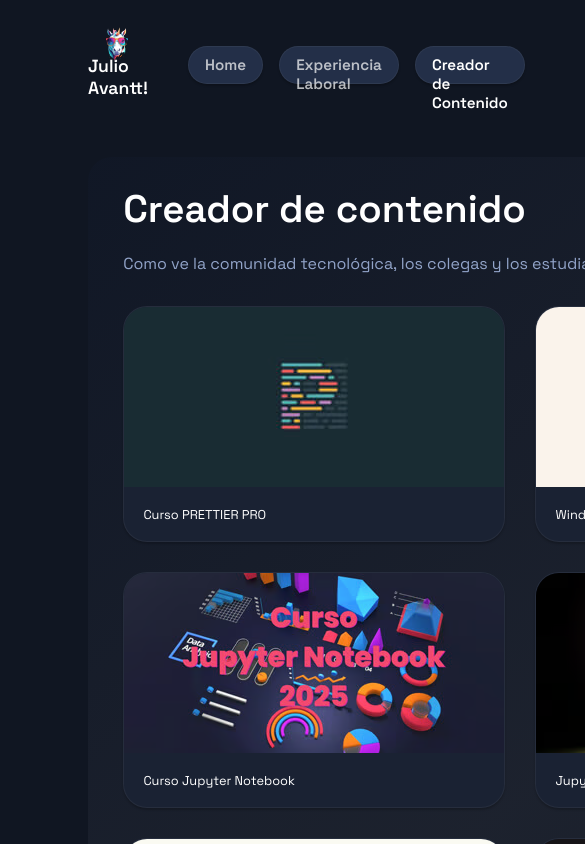
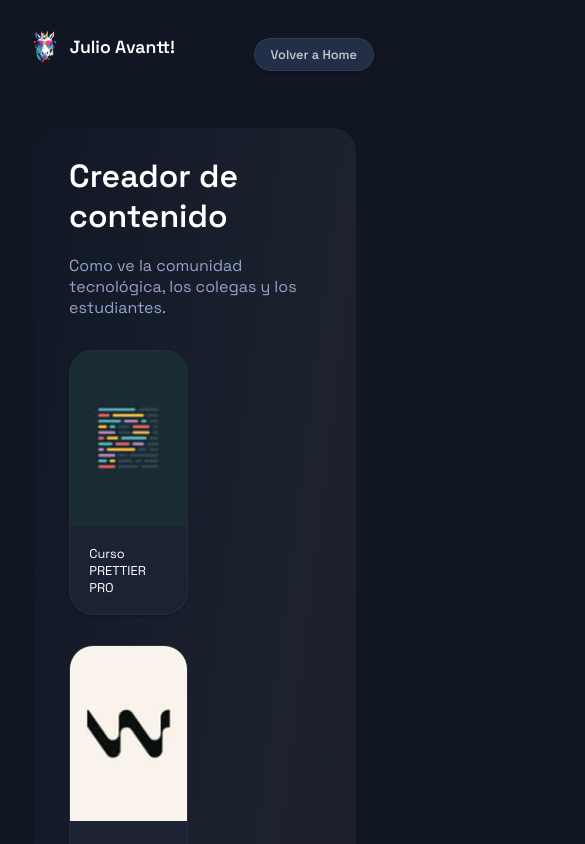
Before and after one commit to julioavantt/julioavantt_web, a React (Vite) app: page /content-creator in a window 390 px wide. Shown: the top 844 px of the page, 585 px wide, since content can reach past the window. Built offline with nearby package versions, Linux system fonts and the light colour scheme.

Commit message:
working: mobile

```diff
--- a/src/components/Block/Block.module.css
+++ b/src/components/Block/Block.module.css
@@ -1,25 +1,11 @@
 .block {
-  background: linear-gradient(
-    to bottom right,
-    rgba(17, 25, 43, 0.4),
-    rgba(138, 138, 150, 0.1),
-    rgba(45, 45, 58, 0.1)
-  );
+  background: linear-gradient(to bottom right,
+      rgba(17, 25, 43, 0.4),
+      rgba(138, 138, 150, 0.1),
+      rgba(45, 45, 58, 0.1));
   padding: 1.5rem 2.2rem 1rem;
   border-radius: 1.5rem;
   color: white;
-}
-
-h3 {
-  font-family: "Space Grotesk", sans-serif;
-  font-optical-sizing: auto;
-  font-weight: 900;
-  font-style: normal;
-  font-size: 2.4rem;
-  margin: 0.2rem 0 1.2rem;
-  display: flex;
-  justify-content: space-between;
-  align-items: center;
 }
 
 p {
@@ -35,7 +21,7 @@
 .pill {
   background-color: #232f48;
   color: var(--primary-color);
-  padding: 0.5rem 1rem 0.4rem;
+  padding: 0.5rem 1rem 1.6rem;
   border-radius: 1.2rem;
   font-size: 0.85rem;
   margin-right: 0.7rem;
@@ -101,3 +87,14 @@
   font-size: 0.9rem;
   color: rgba(255, 255, 255, 0.6);
 }
+
+@media screen and (max-width: 1200px) {
+  h3 {
+    flex-direction: column;
+    gap: 1.1rem;
+  }
+
+  .pills {
+    display: none;
+  }
+}
--- a/src/components/NavBar/NavBar.jsx
+++ b/src/components/NavBar/NavBar.jsx
@@ -18,6 +18,9 @@
       <li>
         <NavLink to="/content-creator">Creador de Contenido</NavLink>
       </li>
+      <li className={styles.return_home}>
+        <NavLink to="/">Volver a Home</NavLink>
+      </li>
     </ul>
   </nav>
 );
--- a/src/components/NavBar/NavBar.module.css
+++ b/src/components/NavBar/NavBar.module.css
@@ -28,13 +28,16 @@
     list-style: none;
     background-color: #232f48;
     color: var(--primary-color);
-    padding: 0.5rem 1rem 0.4rem;
+    padding: 0.5rem 1rem 1.8rem;
     border-radius: 1.2rem;
-    font-size: 0.85rem;
     cursor: pointer;
     height: 1.3rem;
     box-shadow: 0 2px 2px rgba(0, 0, 0, 0.2);
     border: 1px solid rgba(255, 255, 255, 0.05);
+  }
+
+  .return_home {
+    display: none;
   }
 
   a {
@@ -48,3 +51,23 @@
     }
   }
 }
+
+@media screen and (max-width: 1200px) {
+  .list li {
+    padding: 0.2rem 1rem 1.7rem;
+
+    a {
+      font-size: 0.8rem;
+    }
+  }
+}
+
+@media screen and (max-width: 900px) {
+  .list li {
+    display: none;
+  }
+
+  .return_home {
+    display: block !important;
+  }
+}
--- a/src/components/YouTubeCard/YouTubeCard.module.css
+++ b/src/components/YouTubeCard/YouTubeCard.module.css
@@ -23,4 +23,29 @@
   width: 100%;
   height: 180px;
   object-fit: cover;
+  transition: transform 0.2s ease-in-out;
+
+  &:hover {
+    transform: scale(1.035);
+  }
 }
+
+@media screen and (max-width: 1450px) {
+  .card {
+    width: 30.85%;
+  }
+
+  .img {
+    height: 155px;
+  }
+}
+
+@media screen and (max-width: 1200px) {
+  .card {
+    width: 47.1%;
+  }
+
+  .img {
+    height: 175px;
+  }
+}
--- a/src/index.css
+++ b/src/index.css
@@ -23,6 +23,12 @@
   justify-content: left;
 }
 
+* {
+  box-sizing: border-box;
+  padding: 0;
+  margin: 0;
+}
+
 :root {
   font-family: "Space Grotesk", sans-serif;
   font-optical-sizing: auto;
@@ -31,10 +37,7 @@
   text-rendering: optimizeLegibility;
   -webkit-font-smoothing: antialiased;
   -moz-osx-font-smoothing: grayscale;
-  --primary-color: #4a90e2;
-  box-sizing: border-box;
-  padding: 0;
-  margin: 0;
+  --primary-color: #4a90e2
 }
 
 #root {
@@ -77,6 +80,18 @@
   color: white !important;
 }
 
+h3 {
+  font-family: "Space Grotesk", sans-serif;
+  font-optical-sizing: auto;
+  font-weight: 900;
+  font-style: normal;
+  font-size: 2.4rem;
+  margin: 0.2rem 0 1.2rem;
+  display: flex;
+  justify-content: space-between;
+  align-items: center;
+}
+
 .material_symbols-outlined {
   font-variation-settings: "FILL" 0, "wght" 400, "GRAD" 0, "opsz" 24;
   font-size: 1rem;
@@ -94,3 +109,37 @@
   padding: 0.3rem;
   border-radius: 50%;
 }
+
+@media screen and (max-width: 1450px) {
+  main {
+    width: 1000px;
+  }
+}
+
+@media screen and (max-width: 1200px) {
+  main {
+    width: 700px;
+  }
+
+  h3 {
+    font-size: 2rem;
+  }
+}
+
+@media screen and (max-width: 900px) {
+  body {
+    padding: 0 1rem;
+  }
+
+  main {
+    width: 90%;
+  }
+}
+
+@media screen and (max-width: 850px) {
+  #home.flex-row {
+    flex-direction: column-reverse;
+    gap: 1rem;
+
+  }
+}
--- a/src/views/Home/Home.jsx
+++ b/src/views/Home/Home.jsx
@@ -1,3 +1,5 @@
+import { NavLink } from "react-router-dom";
+
 import { Block } from "../../components/Block";
 import styles from "./Home.module.css";
 
@@ -14,6 +16,8 @@
         </p>
       </Block>
       <div className={styles.buttons}>
+        <NavLink to="/laboral-experience"><button className={styles.menu_mini}>Experiencia Laboral</button></NavLink>
+        <NavLink to="/content-creator"><button className={styles.menu_mini}>Creador de Contenido</button></NavLink>
         <a href="https://www.youtube.com/@juniorpride" target="_blank">
           <button>
             <span className="material-symbols-outlined">play_circle</span>{" "}
@@ -38,5 +42,5 @@
         Tu navegador no soporta video HTML5.
       </video>
     </div>
-  </div>
+  </div >
 );
--- a/src/views/Home/Home.module.css
+++ b/src/views/Home/Home.module.css
@@ -47,6 +47,7 @@
     cursor: pointer;
     width: 225px;
     position: relative;
+
     span {
       position: absolute;
       left: 26px;
@@ -55,14 +56,16 @@
   }
 }
 
+.menu_mini {
+  display: none !important;
+}
+
 .linkedin {
   width: 143px !important;
-  background: linear-gradient(
-    to bottom right,
-    rgba(17, 25, 43, 0.4),
-    rgba(138, 138, 150, 0.1),
-    rgba(45, 45, 58, 0.1)
-  ) !important;
+  background: linear-gradient(to bottom right,
+      rgba(17, 25, 43, 0.4),
+      rgba(138, 138, 150, 0.1),
+      rgba(45, 45, 58, 0.1)) !important;
 }
 
 .profile_img_wrapper {
@@ -75,15 +78,100 @@
   video {
     width: 380px;
     object-fit: cover;
-    background: linear-gradient(
-      to bottom right,
-      rgba(17, 25, 43, 0.4),
-      rgba(138, 138, 150, 0.1),
-      rgba(45, 45, 58, 0.1)
-    );
+    background: linear-gradient(to bottom right,
+        rgba(17, 25, 43, 0.4),
+        rgba(138, 138, 150, 0.1),
+        rgba(45, 45, 58, 0.1));
     padding: 0.5rem;
     border-radius: 1.5rem;
     box-shadow: 0 2px 2px rgba(0, 0, 0, 0.2);
     border: 1px solid rgba(255, 255, 255, 0.05);
   }
 }
+
+@media screen and (max-width: 1450px) {
+  .about {
+    flex: 2;
+  }
+
+  video {
+    width: 280px !important;
+  }
+
+}
+
+@media screen and (max-width: 1200px) {
+  video {
+    width: 225px !important;
+    height: 231px !important;
+  }
+
+  .about {
+    section {
+      padding: 2rem 2rem 1.4rem;
+      margin-bottom: 1.3rem;
+    }
+
+    h1 {
+      font-size: 2rem;
+    }
+
+    h2 {
+      font-size: .9rem;
+      margin-bottom: 20px
+    }
+
+    p {
+      font-size: .8rem;
+    }
+
+    .buttons {
+      button {
+        padding: .8rem .8rem .8rem 2.4rem;
+        font-size: 0.8rem;
+        width: 180px;
+
+        span {
+          position: absolute;
+          left: 18px;
+          top: 14px;
+          font-size: 1rem
+        }
+      }
+
+      .linkedin {
+        width: 113px !important;
+      }
+    }
+  }
+
+
+}
+
+@media screen and (max-width: 850px) {
+  video {
+    border-radius: 50% !important;
+    margin-top: -2rem !important;
+  }
+
+  .about {
+    .buttons {
+      flex-direction: column;
+      gap: 1rem;
+      align-items: space-between;
+
+      button {
+        width: 100% !important;
+        padding: .8rem .8rem .8rem 0.8rem !important;
+
+        span {
+          display: none !important;
+        }
+      }
+
+      .menu_mini {
+        display: block !important;
+      }
+    }
+  }
+}
```
